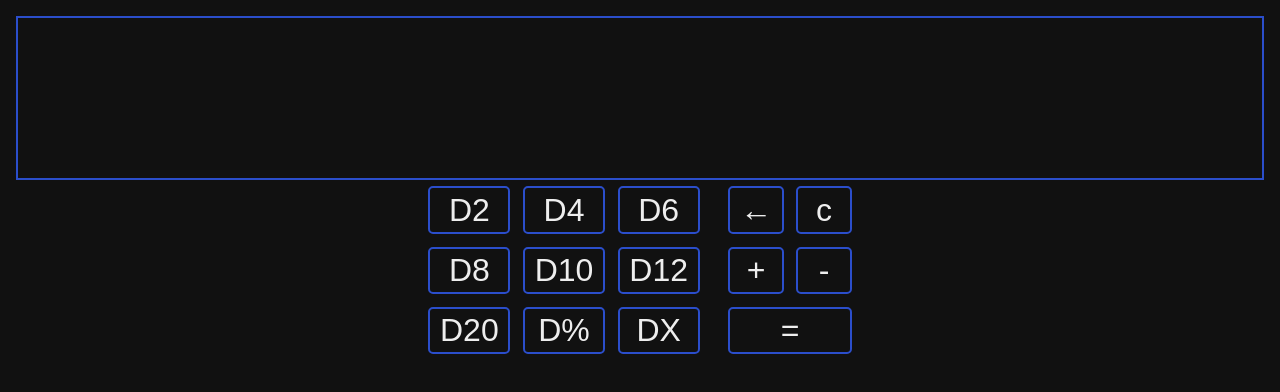
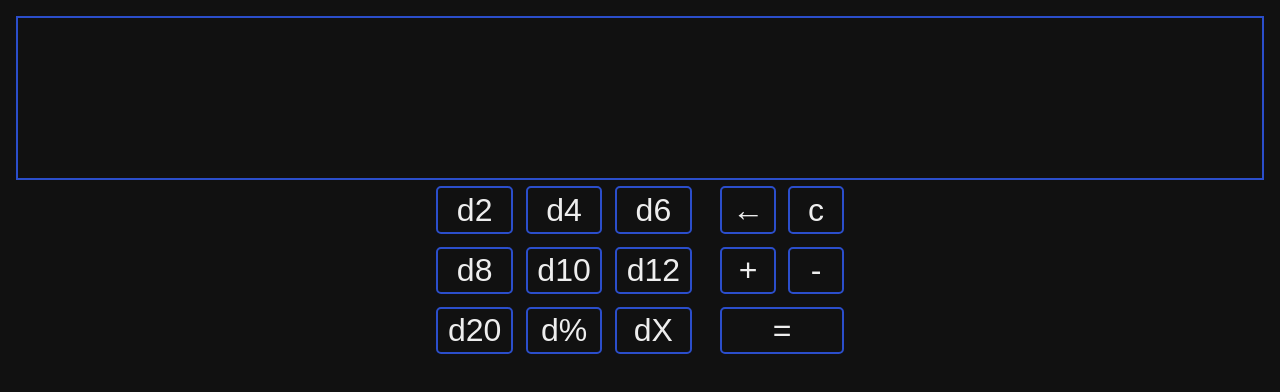
Before and after one commit to nathan-vl/dice-roller, a React (Vite) app: page / in a window 1280 px wide. Shown: the top 392 px of the page. Built offline with nearby package versions, Linux system fonts and the light colour scheme.

Commit message:
feat: remove AddDiceButton

```diff
--- a/src/AddDiceButton.jsx
+++ /dev/null
@@ -1,13 +0,0 @@
-import React from 'react';
-
-export default function AddDiceButton({ sides, onClick }) {
-  return (
-    <button
-      type="button"
-      onClick={() => { onClick(1, sides === '%' ? 100 : sides); }}
-    >
-      D
-      {sides}
-    </button>
-  );
-}
--- a/src/App.jsx
+++ b/src/App.jsx
@@ -1,5 +1,4 @@
 import React, { useState } from 'react';
-import AddDiceButton from './AddDiceButton';
 import DiceInput from './DiceInput';
 import { rollDice, summation } from './utils';
 import './App.css';
@@ -33,11 +32,14 @@ function App() {
   const calcDice = () => { if (dices.length > 0) setResult(summation(dices.map(rollDice))); };
 
   const diceButtons = [2, 4, 6, 8, 10, 12, 20, '%', 'X'].map((i) => (
-    <AddDiceButton
+    <button
       key={i}
-      sides={i}
-      onClick={addDiceInput}
-    />
+      type="button"
+      onClick={() => { addDiceInput(1, i === '%' ? 100 : i); }}
+    >
+      d
+      {i}
+    </button>
   ));
 
   const diceInputs = dices.map((i, index) => (
```
